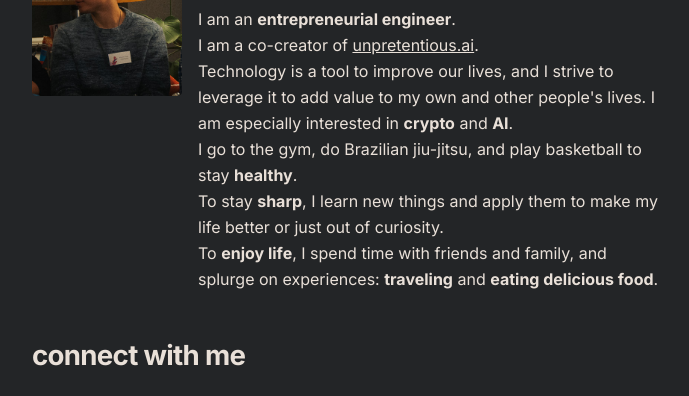
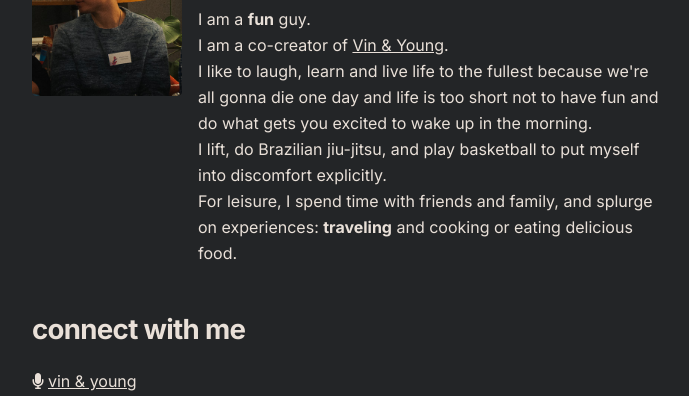
Before and after one commit to 0xdavinchee/vincentchee, a Gatsby site: page / in a window 1280 px wide. Shown: the part 187-583 px from the top of the page, without its empty margins (292-981 px from the left). Built offline with nearby package versions, Linux system fonts and the light colour scheme; Gatsby itself is replaced by a stand-in of ours.

Commit message:
some change

```diff
--- a/gatsby-config.js
+++ b/gatsby-config.js
@@ -9,7 +9,7 @@
  */
 module.exports = {
   siteMetadata: {
-    title: `vincent chee ｜ 徐冠雄`,
+    title: `vincent chee | 徐冠雄`,
     author: {
       name: `Vincent`,
       summary: `who lives and works on Earth.`,
@@ -17,7 +17,7 @@ module.exports = {
     description: `A personal portfolio and blog.`,
     siteUrl: `https://vincentchee.com/`,
     social: {
-      unpretentiousai: `https://unpretentious.ai`,
+      vinandyoung: `https://vinandyoung.com`,
       twitter: `https://twitter.com/0xdavinchee`,
       github: `https://github.com/0xdavinchee`,
       substack: `https://substack.com/0xdavinchee`,
@@ -26,7 +26,7 @@ module.exports = {
       medium: "https://medium.com/@0xdavinchee",
       instagram: `https://www.instagram.com/duhvinchee/?hl=en`,
       linkedin: `https://www.linkedin.com/in/vincent-kh-chee/`,
-      hashnode: `https://0xdavinchee.hashnode.dev/`
+      hashnode: `https://0xdavinchee.hashnode.dev/`,
     },
   },
   plugins: [
@@ -130,6 +130,5 @@ module.exports = {
         icon: `src/images/white-logo-small.png`, // This path is relative to the root of the site.
       },
     },
-
   ],
 }
--- a/src/components/bio.tsx
+++ b/src/components/bio.tsx
@@ -5,24 +5,20 @@
  * See: https://www.gatsbyjs.com/docs/how-to/querying-data/use-static-query/
  */
 
-import * as React from "react"
-import { useStaticQuery, graphql } from "gatsby"
-import { StaticImage } from "gatsby-plugin-image"
 import {
-  faBookmark,
-  faEnvelope,
-  faFile,
-} from "@fortawesome/free-regular-svg-icons"
-import {
-  faTwitter,
   faGithub,
+  faHashnode,
   faInstagram,
   faLinkedin,
   faMedium,
-  faHashnode,
+  faTwitter,
 } from "@fortawesome/free-brands-svg-icons"
+import { faBookmark, faEnvelope } from "@fortawesome/free-regular-svg-icons"
+import { faMicrophone } from "@fortawesome/free-solid-svg-icons"
+import { graphql, useStaticQuery } from "gatsby"
+import { StaticImage } from "gatsby-plugin-image"
+import * as React from "react"
 import Icon from "./icon"
-import { faPodcast } from "@fortawesome/free-solid-svg-icons"
 
 const Bio = () => {
   const data = useStaticQuery(graphql`
@@ -34,7 +30,7 @@ const Bio = () => {
             summary
           }
           social {
-            unpretentiousai
+            vinandyoung
             twitter
             github
             linkedin
@@ -71,30 +67,28 @@ const Bio = () => {
           <div>
             <h2>gm</h2>
             <p>
-              I am an <strong>entrepreneurial engineer</strong>.
+              I am a <strong>fun</strong> guy.
             </p>
             <p>
               I am a co-creator of{" "}
-              <a href="https://unpretentious.ai">unpretentious.ai</a>.
+              <a target="_blank" href="https://vinandyoung.com">
+                Vin & Young
+              </a>
+              .
             </p>
             <p>
-              Technology is a tool to improve our lives, and I strive to
-              leverage it to add value to my own and other people's lives. I am
-              especially interested in <strong>crypto</strong> and{" "}
-              <strong>AI</strong>.
+              I like to laugh, learn and live life to the fullest because we're
+              all gonna die one day and life is too short not to have fun and do
+              what gets you excited to wake up in the morning.
             </p>
             <p>
-              I go to the gym, do Brazilian jiu-jitsu, and play basketball to
-              stay <strong>healthy</strong>.
+              I lift, do Brazilian jiu-jitsu, and play basketball to put myself
+              into discomfort explicitly.
             </p>
             <p>
-              To stay <strong>sharp</strong>, I learn new things and apply them
-              to make my life better or just out of curiosity.
-            </p>
-            <p>
-              To <strong>enjoy life</strong>, I spend time with friends and
-              family, and splurge on experiences: <strong>traveling</strong> and{" "}
-              <strong>eating delicious food</strong>.
+              For leisure, I spend time with friends and family, and splurge on
+              experiences: <strong>traveling</strong> and cooking or eating
+              delicious food.
             </p>
           </div>
         </div>
@@ -103,9 +97,9 @@ const Bio = () => {
         <div>
           <h3>connect with me</h3>
           <Icon
-            url={`${social?.unpretentiousai || ``}`}
-            icon={faPodcast}
-            label="unpretentious.ai"
+            url={`${social?.vinandyoung || ``}`}
+            icon={faMicrophone}
+            label="vin & young"
           />
           <Icon
             url={`${social?.github || ``}`}
```
